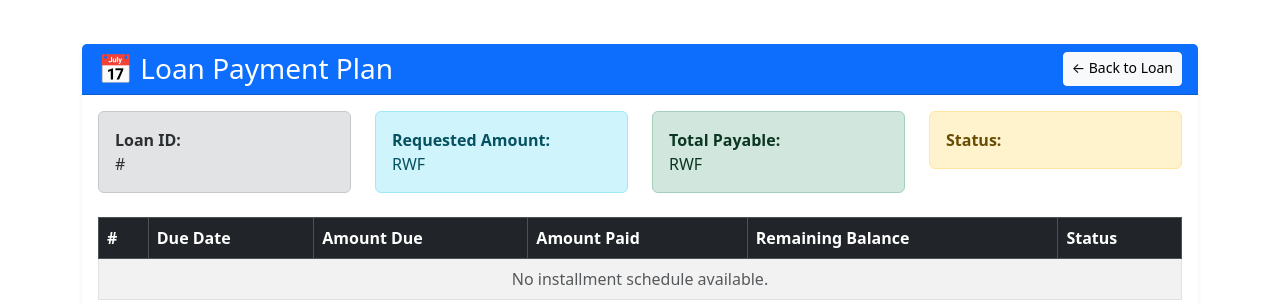
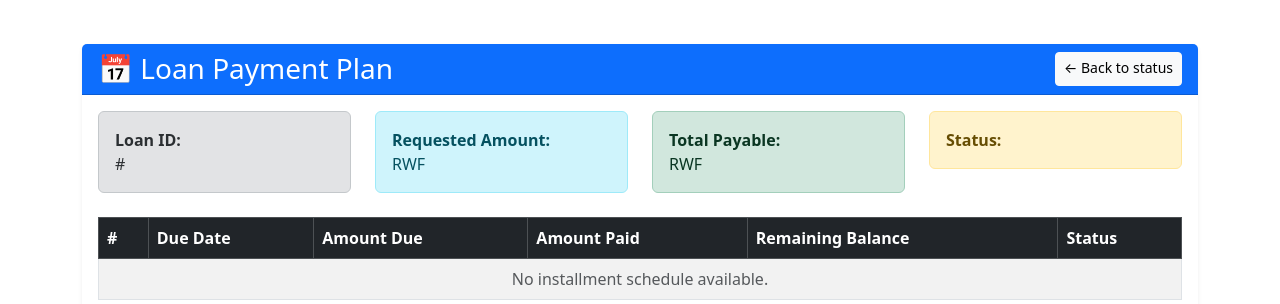
Before and after one commit to calpeSSJP2/SolidariteSJP2, a Django app: template transact2_loans/templates/transact2_loans/loan_payment_plan.html in a window 1280 px wide. Shown: the part 56-360 px from the top of the page. Run offline with Django 5.2, Linux system fonts and the light colour scheme; the template is opened without the code that fills it, so the values that code supplies are empty; parts of the project's set-up code (start-up, migrations or seed data) failed here and were passed over.

Commit message:
Add pall5

```diff
--- a/transact2_loans/templates/transact2_loans/loan_payment_plan.html
+++ b/transact2_loans/templates/transact2_loans/loan_payment_plan.html
@@ -10,9 +10,9 @@
         <div class="card-header bg-primary text-white d-flex justify-content-between">
             <h3 class="mb-0">📅 Loan Payment Plan</h3>
 
-            <a href="{% url 'transact2_loans:workflow-detail' loan.id %}"
+            <a href="{% url 'transact2_loans:loan-installment-status' loan.id %}"
                class="btn btn-light btn-sm">
-                ← Back to Loan
+                ← Back to status
             </a>
         </div>
 
```
